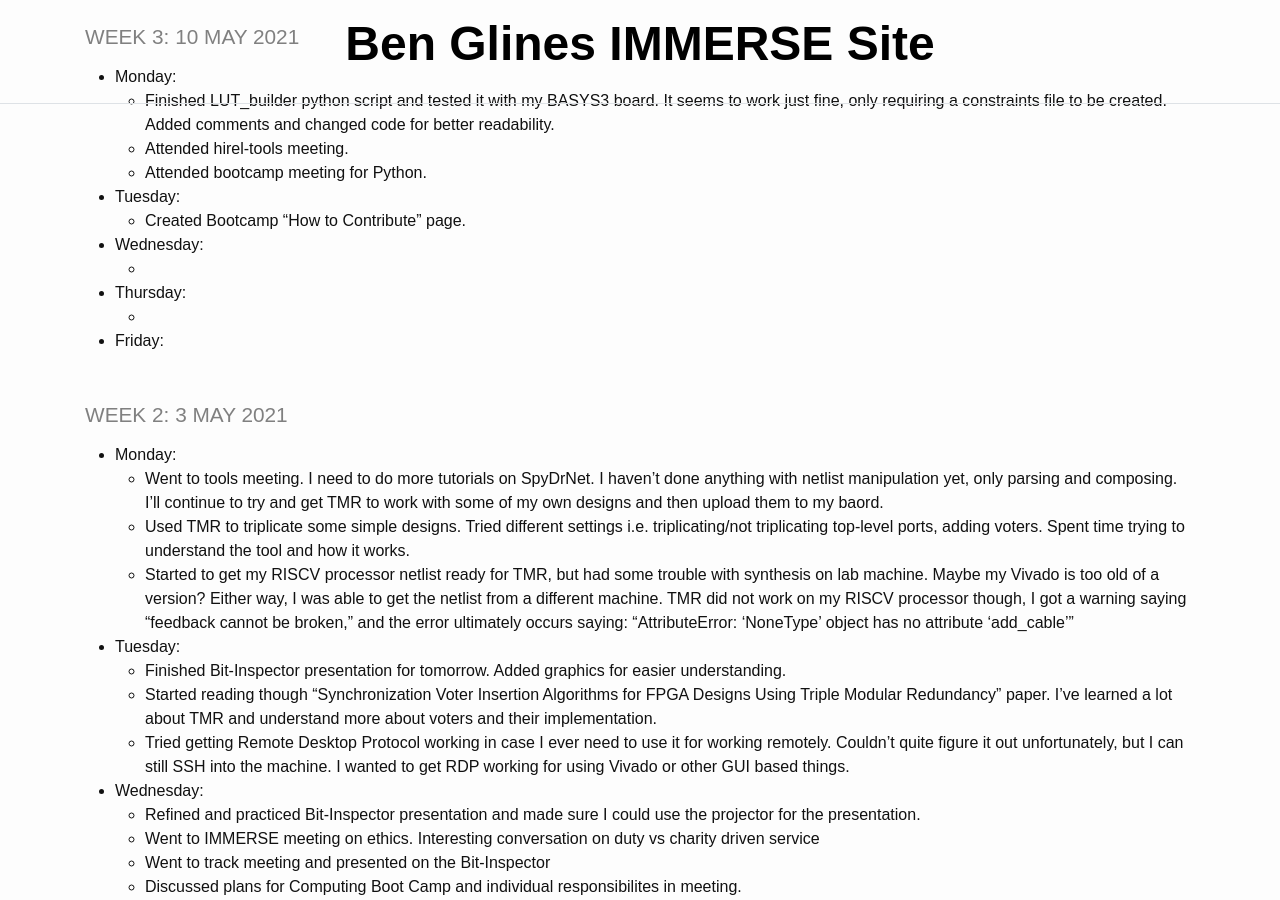
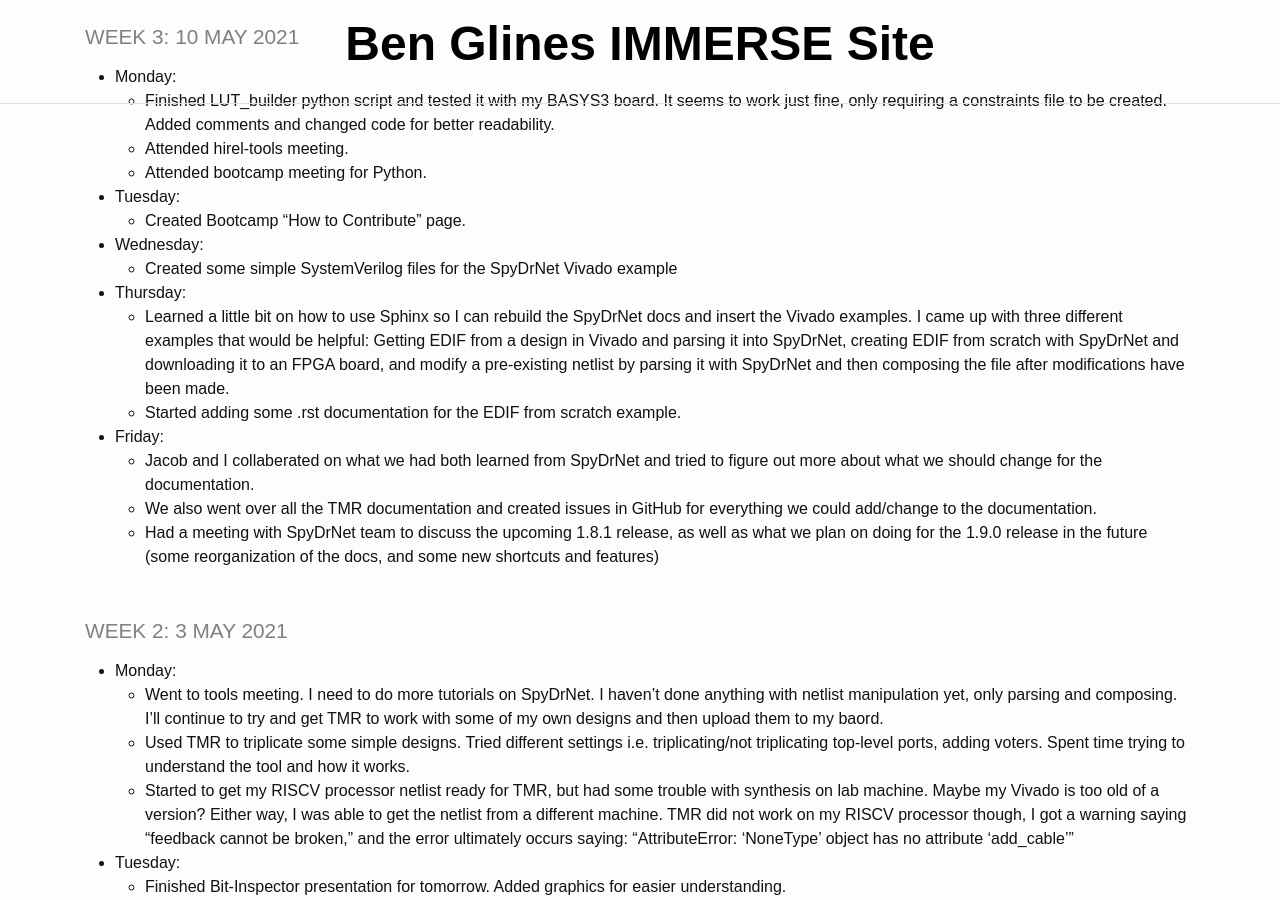
Before and after one commit to benglines/immerse, a Jekyll site: the page built from _pages/log.md, in a window 1280 px wide and 900 px high, scrolled down 559 px. Built offline with Jekyll 4.4.1, drawn with Linux system fonts in a browser that asks for light colours.

Commit message:
Daily Update

```diff
--- a/_pages/log.md
+++ b/_pages/log.md
@@ -27,10 +27,14 @@ title: IMMERSE Log
 * **Tuesday**:
   * Created Bootcamp "How to Contribute" page.
 * **Wednesday**:
-  *
+  * Created some simple SystemVerilog files for the SpyDrNet Vivado example
 * **Thursday**:
-  *
+  * Learned a little bit on how to use Sphinx so I can rebuild the SpyDrNet docs and insert the Vivado examples. I came up with three different examples that would be helpful: Getting EDIF from a design in Vivado and parsing it into SpyDrNet, creating EDIF from scratch with SpyDrNet and downloading it to an FPGA board, and modify a pre-existing netlist by parsing it with SpyDrNet and then composing the file after modifications have been made.
+  * Started adding some .rst documentation for the EDIF from scratch example.
 * **Friday**:
+  * Jacob and I collaberated on what we had both learned from SpyDrNet and tried to figure out more about what we should change for the documentation.
+  * We also went over all the TMR documentation and created issues in GitHub for everything we could add/change to the documentation.
+  * Had a meeting with SpyDrNet team to discuss the upcoming 1.8.1 release, as well as what we plan on doing for the 1.9.0 release in the future (some reorganization of the docs, and some new shortcuts and features)
 
 ### Week 2: 3 MAY 2021
 
```
Also changed, not shown: _pages/todo.md (+1 -0 lines).
